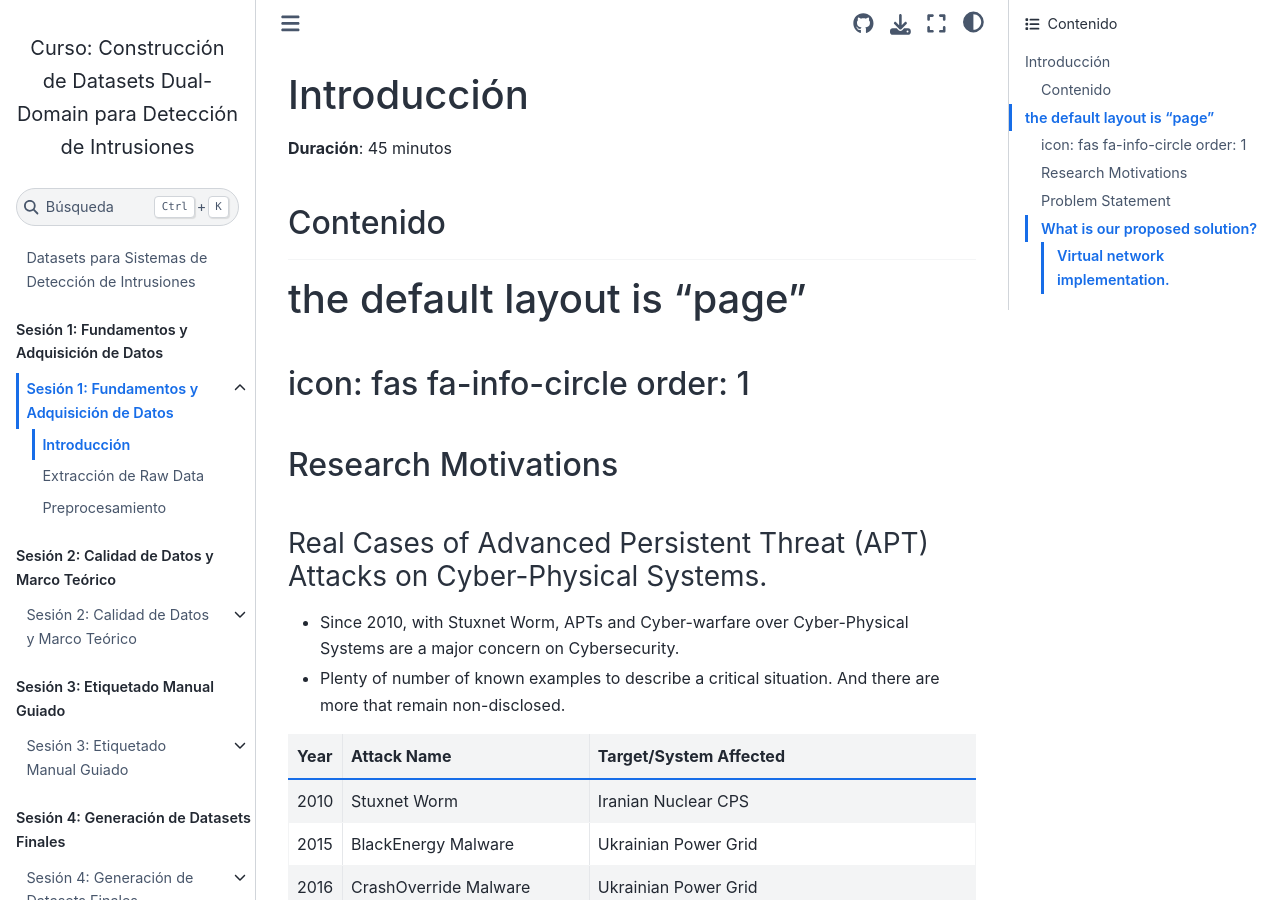
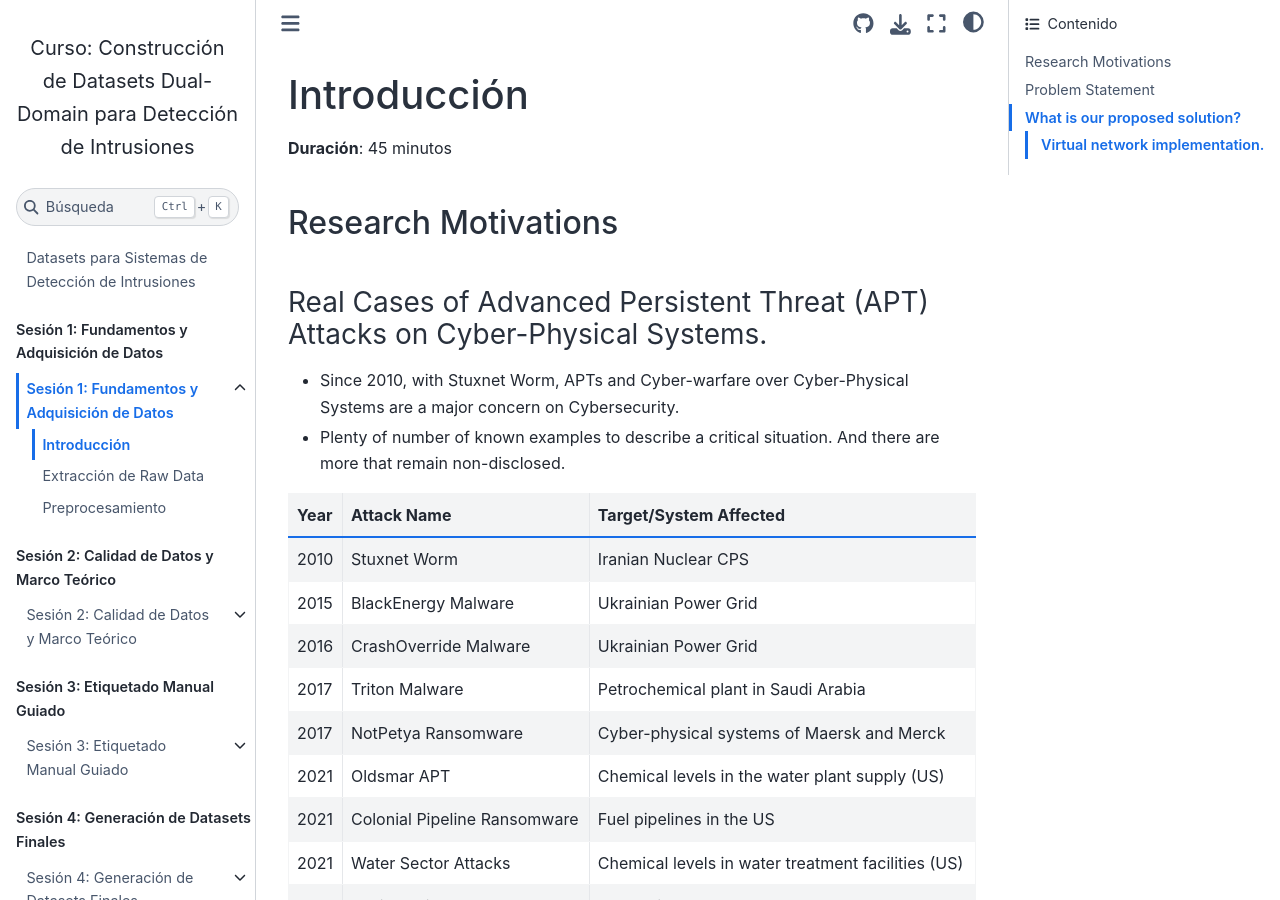
Before and after one commit to ollerenac/curso2026, a Jupyter Book: the page built from sesion-1/1-introduccion.md, in a window 1280 px wide and 900 px high. Built offline with Jupyter Book 1.0.4 settings and Sphinx 7.4.7 and the Sphinx Book theme 1.1.4, drawn with Linux system fonts in a browser that asks for light colours.

Commit message:
update sesion-1/introduction.md

```diff
--- a/sesion-1/1-introduccion.md
+++ b/sesion-1/1-introduccion.md
@@ -1,17 +1,6 @@
 # Introducción
 
 **Duración**: 45 minutos
-
-## Contenido
-
----
-# the default layout is 'page'
-icon: fas fa-info-circle
-order: 1
----
-
-<!-- > Add Markdown syntax content to file `_tabs/about.md`{: .filepath } and it will show up on this page. -->
-<!-- {: .prompt-tip } -->
 
 ## Research Motivations
 
```
